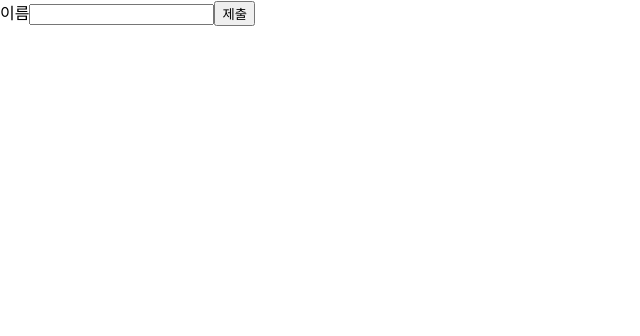
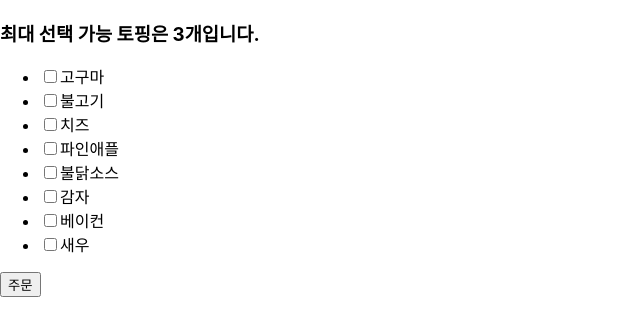
Before and after one commit to mawoo-UI/react, a React (Create React App) app in the folder my-app3/: page / in a window 1280 px wide. Shown: the top 336 px of the page, without its empty margins (0-640 px from the left). Built offline with nearby package versions, Linux system fonts and the light colour scheme.

Commit message:
멀티풀 작성

```diff
--- /dev/null
+++ b/my-app3/src/chapter_11/Multiple.jsx
@@ -0,0 +1,81 @@
+import React, { useState } from "react";
+
+
+const TopingList = (props) => {
+  // const [cnt, setCnt] = useState(0);
+  // const [checkedItems, setCheckedItems] = useState([]);
+  const [mySet, setMySet] = useState(new Set());
+  const {topings, onSetMyTopings} = props;
+
+
+  const handleChange = e => {
+    const c = e.target.checked;
+    if (c && mySet.size >= 3) {
+      alert('최대 3개의 토핑')
+      return;
+    }
+    const newSet = new Set(mySet);
+    c ? newSet.add(e.target.value) : newSet.delete(e.target.value);
+    setMySet(newSet);
+    //부모 컴포넌트에 자식 state 전달
+    onSetMyTopings(newSet);
+
+    // c ? setMySet(items => new Set(items.add(e.target.value))) : setMySet(items => {items.delete(e.target.value); return new Set(items);});
+
+    // if (c && checkedItems.length >= 3) {
+    //   alert('최대 3개의 토핑')
+    //   return;
+    // }
+    // console.log(...checkedItems, e.target.value);
+    // c ? setCheckedItems([...checkedItems,e.target.value]) : checkedItems.filter(ci => ci !== e.target.value);
+
+    // setCheckedItems([...checkedItems, e.target.value].filter(ci => ci !== e.target.value));
+    // console.log(checkedItems);
+    // console.log(e.target.checked);
+    // // e.preventDefault();
+    // const c = e.target.checked;
+    // console.log(cnt);
+    // if (c && cnt >= 3) {
+    //   alert("최대 3개 체크");
+    //   e.target.checked = false;
+    //   return;
+    // }
+    // setCnt((cnt + (c ? 1 : -1))/1);
+  };
+
+  // const {topings, myTopings} = props;
+
+  // props.setMyTopings = Array.from(mySet);
+
+  return topings.langth === 0 ? <h1>토핑이 없습니다.</h1> : (
+    <>
+    <h3>최대 선택 가능 토핑은 3개입니다.</h3>
+    <ul>
+      {topings.map((t,i) => <li key={i}><label><input type="checkbox" name="toping" value={t} onClick={handleChange} checked={mySet.has(t)} />{t}</label></li>)}
+    </ul>
+    </>
+  )
+}
+
+
+
+const Multiple = () => {
+  const [myTopings, setMyTopings] = useState(new Set());
+  const topings = ["고구마","불고기","치즈","파인애플","불닭소스","감자","베이컨","새우"];
+  return (
+    <form onSubmit={e => {
+      e.preventDefault();
+
+      if (myTopings.size === 0) {
+        alert("최소 1개의 토핑을 선택하세요");
+        return;
+      }
+      alert(`선택한 토핑은 ${Array.from(setMyTopings).join(",")}`);
+    }}>
+      <TopingList topings={topings} myTopings={myTopings} onSetMyTopings={setMyTopings} />
+      <button>주문</button>
+    </form>
+
+  );
+}
+export default Multiple;
--- a/my-app3/src/chapter_11/MyForm.jsx
+++ b/my-app3/src/chapter_11/MyForm.jsx
@@ -1,23 +1,58 @@
 import React, { useState } from 'react'
 
+// const FilleInput = () => {
+// return <input type='file' id='file' multiple onChange={handleChange} key={fileKey}/>
+
+// }
+
+
 const MyForm = () => {
-  const [value, setValue] = useState('');
+  const [name , setName] = useState('');
+  const [req , setReq] = useState('');
+  const [fruit , setValue] = useState('요청사항을 입력하세요');
+  const [file, setFile] = useState('');
   // let value = '';
 
   const handleSubmit = (e) => {
     e.preventDefault();
-    console.log(e.target);
-    console.log(value);
+    //과일 미선택시 alert로 알림 메세지 표시
+    !fruit && alert('과일선택');
     // console.log(document.getElementById("name").value);
 
   }
+  // const reset = () => {
+  //   //setFile([])
+  //   setFilekey(prv => prv +1)
+  // }
 
   const handleChange = e => {
     // 카드번호,전화번호입력할때 숫자만 할 수 있게 설정가능(정규식사용)
     //-------------------숫자만 기입시---------------------------------------
-    setValue(e.target.value.replace(/[^0-9]/g, ''))
-    // new RegExp("[^0-9]","g").test("abcd")
-    // new RegExp("[^0-9]","g").test("123") && setValue(e.target.value);
+    //스위치사용
+    switch (e.target.id) {
+      case "name":
+        setName(e.target.value.replace(/[^0-9]/g, ''))
+        break;
+        //영소문자 입력 (한글,숫자도 가능)
+      case "req":
+        setReq(e.target.value.toLowerCase());
+        break;
+        //반드시 과일을 선택하게 지정
+        //과일 미선택시 alert로 알림 메세지 표시
+      case "fruit":
+        setValue(e.target.value);
+        break;
+      case "file":
+          // console.log(setFile(Array.from(e.target.files, f=> f.name)));
+          setFile(Array.from(e.target.files, f=> f.name));
+          // setFile(e.target.value);
+          //유사배열/프로포티,맵같은거에선 사용안됌
+          default :
+          break;
+        }
+            // setName(e.target.value.replace(/[^0-9]/g, ''))//숫자만 쓸 수 있는것.
+            // new RegExp("[^0-9]","g").test("abcd")
+            // new RegExp("[^0-9]","g").test("123") && setValue(e.target.value);
     // e.target.value.match(/[0-9]/g)
     // --------------------------대문자영문 사용시------------------------------------
     // setValue(e.target.value.toUpperCase()) //대문자영문사용시
@@ -30,9 +65,31 @@ const MyForm = () => {
   }
   // onFocus onBlur
 
+
   return(
-      <form onSubmit={handleSubmit}>
-        <label>이름<input type='text' name='name' onChange={handleChange} id='name' value={value}/></label>
+    <form onSubmit={handleSubmit}>
+        <label>이름<input type='text' name='name' onChange={handleChange} id='name' value={name}/></label>
+        <label>
+          <p>요청사항</p>
+          <textarea onChange={handleChange} id='req' value={req}></textarea>
+        </label>
+        <label htmlFor="fruit">과일을 선택하세요</label>
+        <select id='fruit' onChange={handleChange} >
+          <option value={''}>과일을 선택하세요</option>
+          <option value={'apple'}>사과</option>
+          <option value={'banana'}>바나나</option>
+          <option value={'grape'}>포도</option>
+          <option value={'watermelen'}>수박</option>
+        </select>
+        <br />
+        {/*파일 업로드 후 value 변경 불가>> 조건부 렌더링을 통해 컴포넌트 재 로드 {<FilleInput />} */}
+        {/* <input type='file' id='file' multiple onChange={handleChange}/> */}
+        <p>업로드 된 파일</p>
+        {/* 파일제어 읽기전용이라서 value값이 안됨/ value를 null로하건 걍 날려버리면됨*/}
+        <ul>
+          {file.map(f => <li key={f}>{f}</li>)}
+        </ul>
+        <hr />
         <button>제출</button>
       </form>
     );
--- a/my-app3/src/index.js
+++ b/my-app3/src/index.js
@@ -17,6 +17,7 @@ import LandingPage from './chapter_09/LandingPage';
 import AttendanceBook from './chapter_10/AttendanceBook';
 import NumberList from './chapter_10/NumberList';
 import MyForm from './chapter_11/MyForm';
+import Multiple from './chapter_11/Multiple';
 
 
 const root = ReactDOM.createRoot(document.getElementById('root'));
@@ -42,7 +43,8 @@ const root = ReactDOM.createRoot(document.getElementById('root'));
     {/* <LandingPage /> */}
     {/* <AttendanceBook /> */}
     {/* <NumberList /> */}
-      <MyForm />
+      {/* <MyForm /> */}
+      <Multiple />
    </>
   </React.StrictMode>
   );
```
Also changed, not shown: my-app3/src/chapter_11/setTest.js (added, +12 -0 lines).
